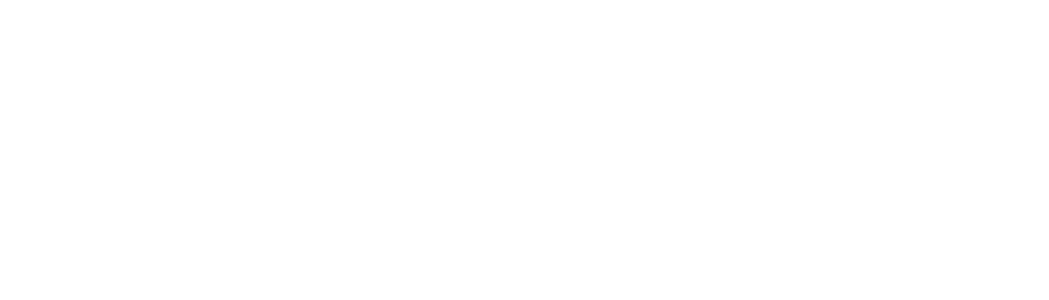
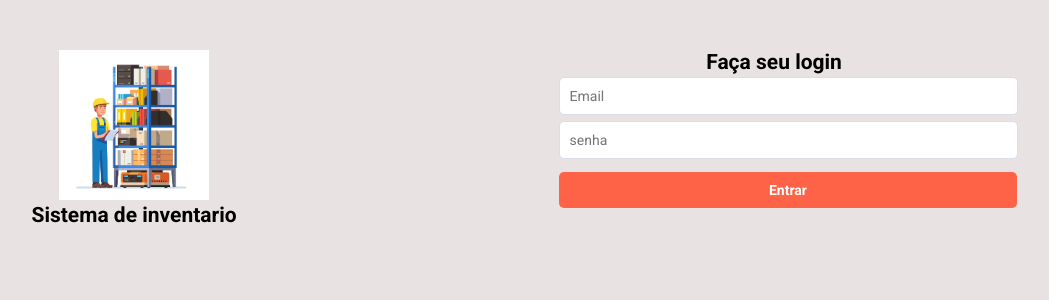
Before and after one commit to Iudhyy/inventario-frontend, a React (Create React App) app: page / in a window 1280 px wide. Shown: the top 300 px of the page, without its empty margins (128-1177 px from the left). Built offline with nearby package versions, Linux system fonts and the light colour scheme.

Commit message:
atualizando o codigo

```diff
--- a/package.json
+++ b/package.json
@@ -8,7 +8,8 @@
     "@testing-library/user-event": "^13.5.0",
     "react": "^18.2.0",
     "react-dom": "^18.2.0",
-    "react-router-dom": "^5.0.1",
+    "react-icons": "^4.4.0",
+    "react-router-dom": "^5.2.0",
     "react-scripts": "5.0.1",
     "web-vitals": "^2.1.4"
   },
--- a/src/App.js
+++ b/src/App.js
@@ -1,6 +1,7 @@
 
 import './App.css';
 import Routes from './routes';
+import './global.css';
 
 function App() {
   return (
--- /dev/null
+++ b/src/componentes/Head/index.js
@@ -0,0 +1,9 @@
+export default function Head({title}){
+    return(
+        <div className="head">
+            <div className="title">
+                <h2>{title}</h2>
+            </div>
+        </div>
+    )
+}
--- /dev/null
+++ b/src/componentes/Menu/index.js
@@ -0,0 +1,10 @@
+import {FiUser,FiTruck} from "react-icons/fi";
+export default function Menu(){
+    return(
+        <div className="menu">
+            <p> Menu</p>
+            <a href=""><FiUser/>Usuários</a>
+            <a href=""><FiTruck/>Empresas</a>
+        </div>
+    )
+}
--- a/src/global.css
+++ b/src/global.css
@@ -7,7 +7,7 @@
 }
 body{
     font:400 14px 'Roboto', sans-serif;
-    background: #f0f0f5;
+    background: rgb(233, 226, 226);
     -webkit-font-smoothing:antialiased;
 }
 input,button,textarea, select{
@@ -43,7 +43,7 @@
     border:1px solid #dcdce6;
     border-radius: 5px;
     margin:3px;
-    padding: 3px;
+    padding: 10px;
 }
 .form-cadastro{
     width: 50%;
--- /dev/null
+++ b/src/pages/dashboard/index.js
@@ -0,0 +1,17 @@
+import React from "react";
+import Head from "../../componentes/Head";
+import Menu from "../../componentes/Menu";
+
+export default function Dashboard(){
+ return(
+<div className="dashboard-container">
+    <Menu />
+    <div className="principal">
+    <Head title="estou no Dashboard" />
+    <h1>estou no Dashboard</h1>
+    </div>
+
+</div>
+
+ )
+}
--- /dev/null
+++ b/src/pages/logon/index.js
@@ -0,0 +1,33 @@
+import React from "react";
+import logo from '../../assets/imagens/logo.jpg';
+import './styles.css';
+import { useHistory } from "react-router-dom";
+
+export default function Logon(){
+    const history=useHistory();
+
+function logar(){
+    history.push("/dashboard");
+}
+
+ return(
+<div className="logon-container">
+    <section className="form">
+        <form onSubmit={logar}>
+            <h1>Faça seu login</h1>
+                <input placeholder="Email"/>
+                <input placeholder="senha" type="password"/>
+                <button className="button_login" type="submit">
+                Entrar
+                </button>
+        </form>
+    </section>
+    <section className="div-imagem">
+        <img src={logo} width={150}/>
+        <h1>Sistema de inventario</h1>
+    </section>
+
+</div>
+
+ )
+}
--- /dev/null
+++ b/src/pages/logon/styles.css
@@ -0,0 +1,26 @@
+.logon-container{
+    padding-top: 50px;
+    display: flex;
+    flex-direction: row-reverse;
+    justify-content: space-around;
+}
+.button_login{
+    margin-top:10px;
+    margin-bottom: 10px;
+    width: 105%;
+    background-color: tomato;
+    border:0;
+    color:#FFF;
+    font-weight: 700;
+    text-align: center;
+    text-decoration: none;
+    font-size: 14px;
+    transition: filter 0.2s;
+    padding: 10px;
+    border-radius: 5px;
+    margin-left: 3px;
+
+}
+.button_login:hover{
+    filter: brightness(80%);
+}
--- a/src/routes.js
+++ b/src/routes.js
@@ -1,12 +1,16 @@
 import React from "react";
 import {BrowserRouter,Route,Switch} from "react-router-dom";
 import Cadastrousuario from "./pages/cadastroUsuario";
+import Dashboard from "./pages/dashboard";
+import Logon from "./pages/logon";
 
 export default function Routes(){
     return(
 <BrowserRouter>
         <Switch>
-<Route path={"/cadastrousuario"} component={Cadastrousuario} />
+            <Route path={"/"} exact component={Logon} />
+            <Route path={"/cadastrousuario"} component={Cadastrousuario} />
+            <Route path={"/dashboard"} component={Dashboard} />
     </Switch>
         </BrowserRouter>
     )
```
Also changed, not shown: src/assets/imagens/logo.jpg (added), 1 other file (tests, documents, lock files or other folders).
